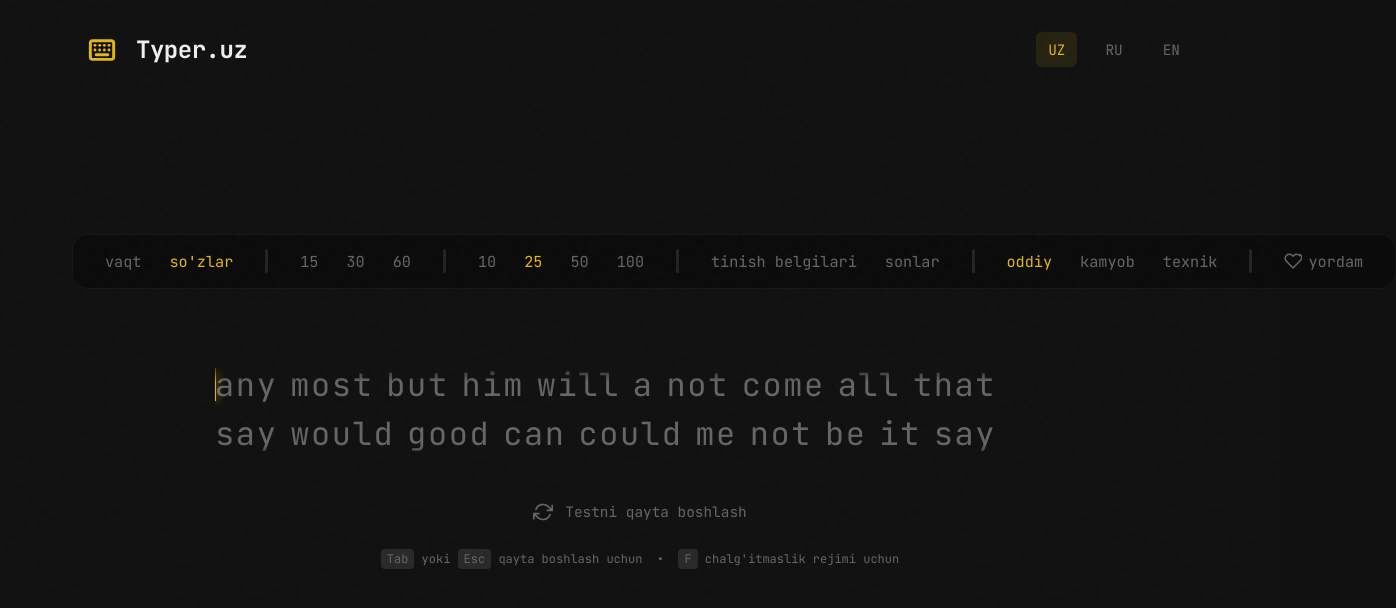
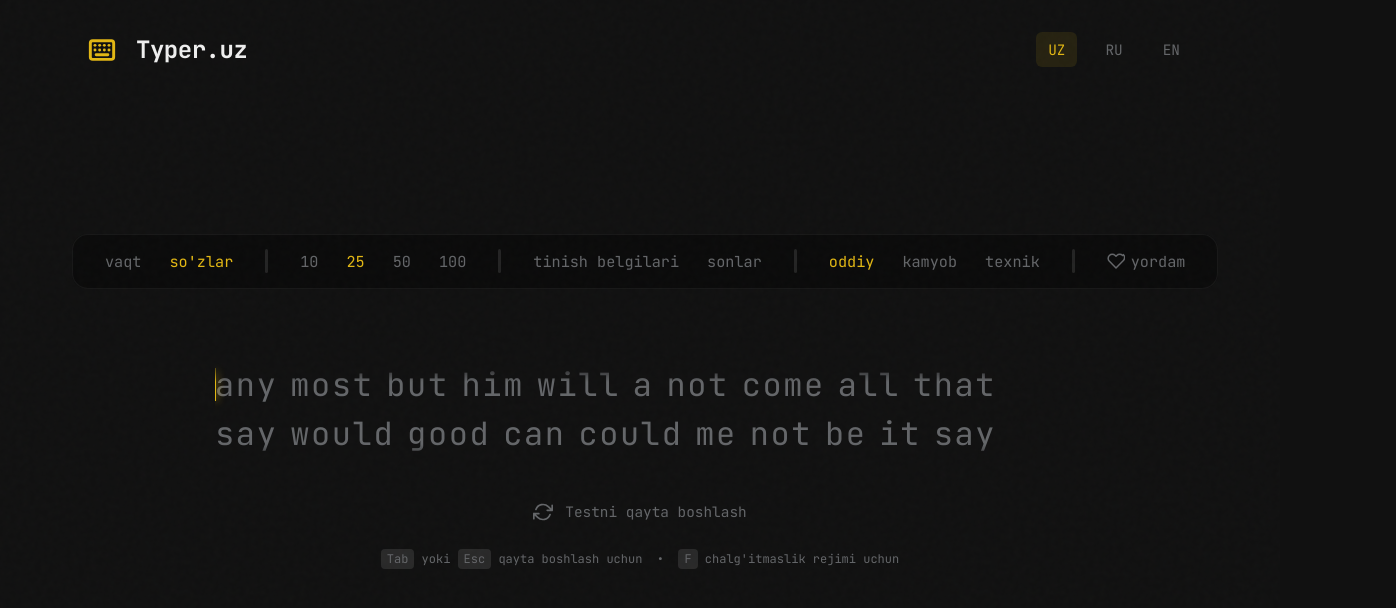
Before and after one commit to mirkomilablayev/typer-uz, a React (Vite) app: page / in a window 1280 px wide. Shown: the top 608 px of the page, 1396 px wide, since content can reach past the window. Built offline with nearby package versions, Linux system fonts and the light colour scheme.

Commit message:
Merge time and word sub-options into dynamic navigation group

```diff
--- a/src/App.jsx
+++ b/src/App.jsx
@@ -239,15 +239,15 @@ function App() {
           </div>
           <div className="nav-divider"></div>
           <div className="nav-group">
-            {[15, 30, 60].map(v => (
-              <button key={v} className={`nav-item ${mode === 'time' && modeValue === v ? 'active' : ''}`} onClick={() => handleModeChange('time', v)}>{v}</button>
-            ))}
-          </div>
-          <div className="nav-divider"></div>
-          <div className="nav-group">
-            {[10, 25, 50, 100].map(v => (
-              <button key={v} className={`nav-item ${mode === 'words' && modeValue === v ? 'active' : ''}`} onClick={() => handleModeChange('words', v)}>{v}</button>
-            ))}
+            {mode === 'time' ? (
+              [15, 30, 60, 120].map(v => (
+                <button key={v} className={`nav-item ${modeValue === v ? 'active' : ''}`} onClick={() => setModeValue(v)}>{v}</button>
+              ))
+            ) : (
+              [10, 25, 50, 100].map(v => (
+                <button key={v} className={`nav-item ${modeValue === v ? 'active' : ''}`} onClick={() => setModeValue(v)}>{v}</button>
+              ))
+            )}
           </div>
           <div className="nav-divider"></div>
           <div className="nav-group">
```
